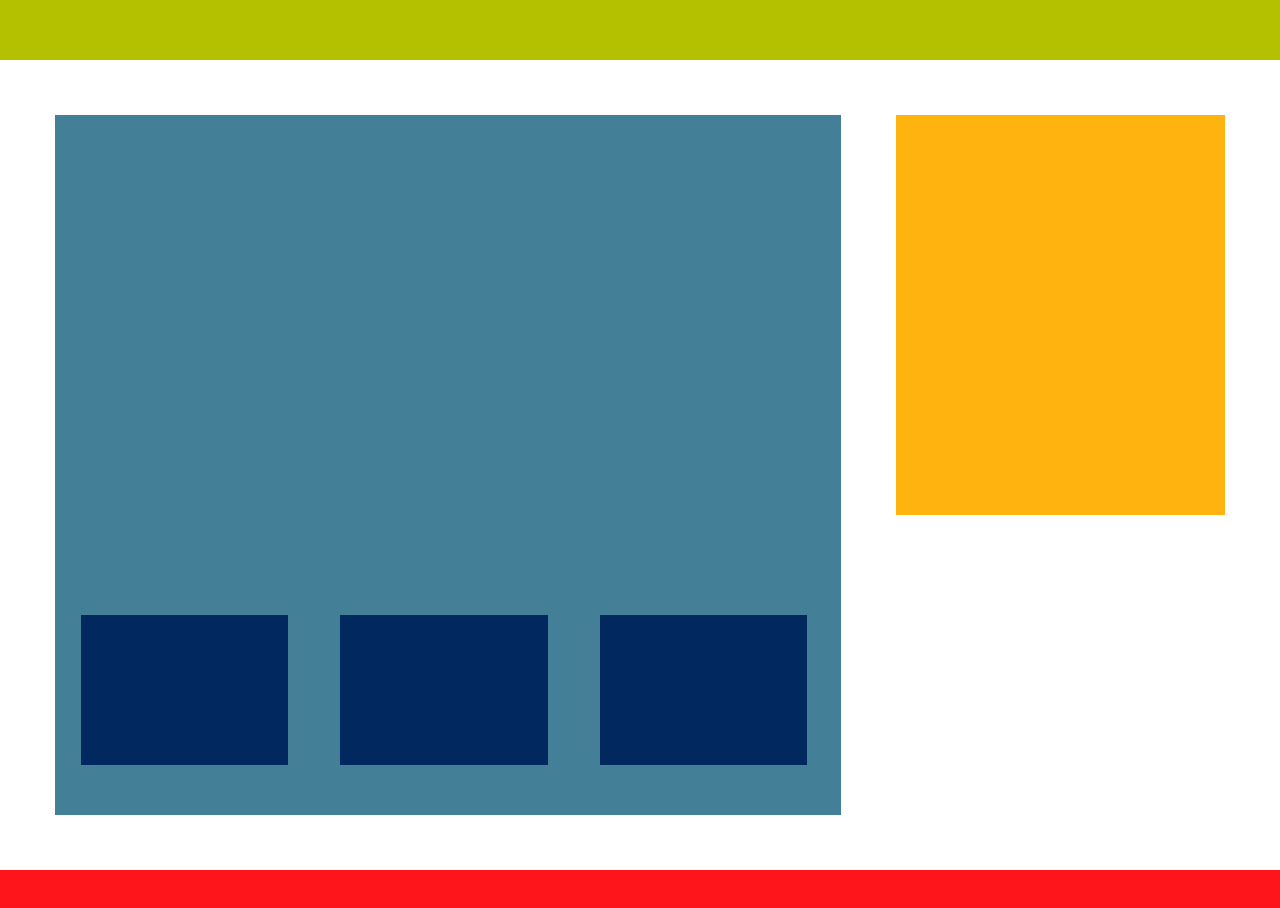
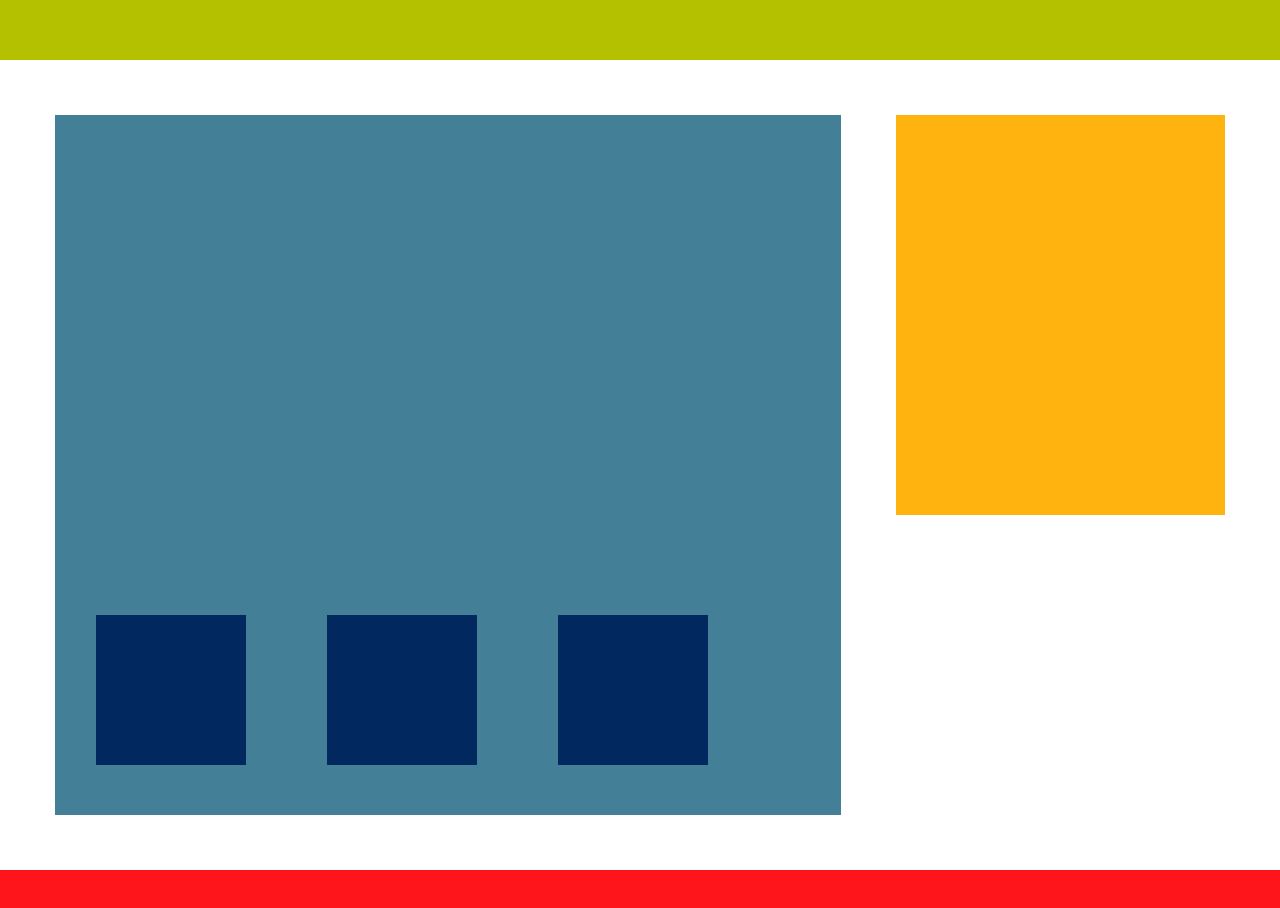
Before and after one commit to andmade/cs39-nolibrary, a plain HTML site: page index.html in a window 1280 px wide. Shown: the part 190-1098 px from the top of the page. Drawn offline with Linux system fonts and the light colour scheme.

Commit message:
Attempt #2 to fix Github Pages percentage issue

```diff
--- a/stylesheet.css
+++ b/stylesheet.css
@@ -42,7 +42,7 @@
         .ads-section {
             position: absolute;
             bottom: 50px;
-            width: 100%;
+            width: 700px;
             height: 150px;
             display: grid;
             grid-template-columns: repeat(3, 33%);
@@ -52,8 +52,8 @@
 
         .ad {
             background-color: #01295f;
-            min-height: 150px;
-            width: 80%;
+            height: 150px;
+            width: 150px;
         }
 
         .company-footer {
```
